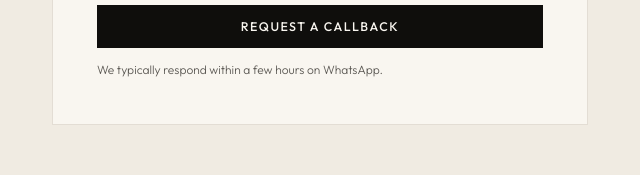
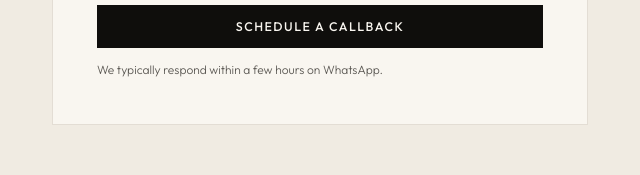
Before and after one commit to tejaseee-ops/homestance, a plain HTML site: page index.html in a window 1280 px wide. Shown: the part 5667-5842 px from the top of the page, 628-1268 px from the left. Drawn offline with nearby package versions, Linux system fonts and the light colour scheme.

Commit message:
Update index.html

```diff
--- a/index.html
+++ b/index.html
@@ -1079,7 +1079,7 @@ footer {
         </div>
       </div>
       <button class="form-submit" onclick="sendToWhatsApp()">
-  Request a callback
+  Schedule a callback
 </button>
       <p class="form-note">We typically respond within a few hours on WhatsApp.</p>
     </div>
```
